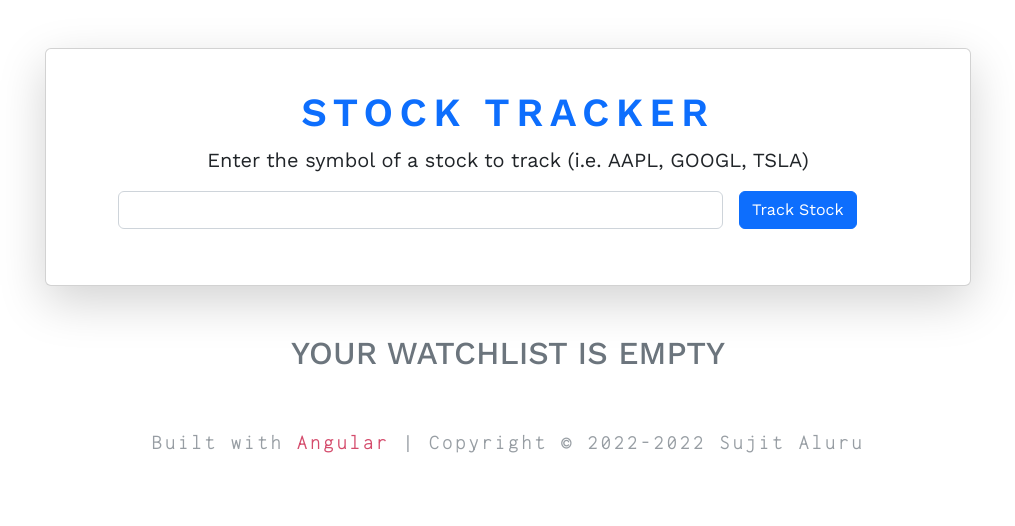
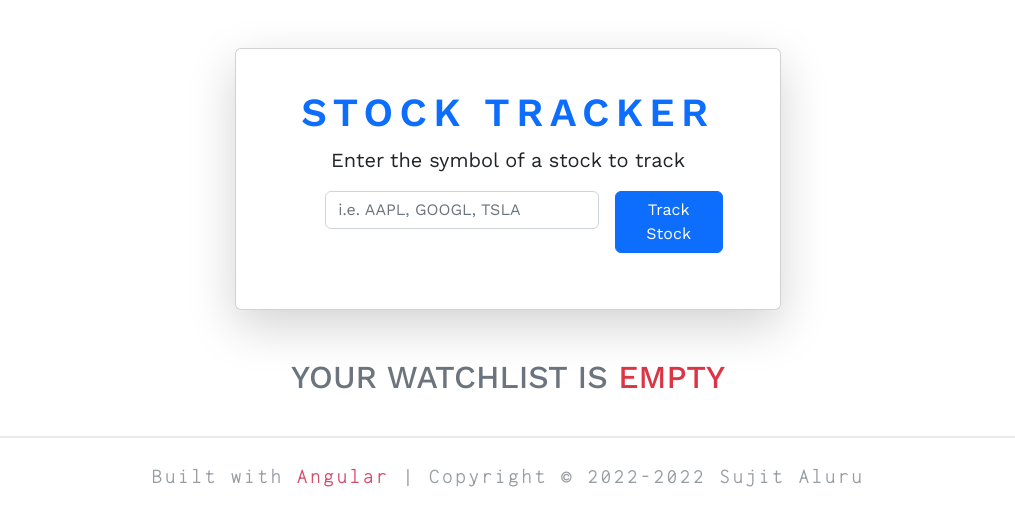
Before and after one commit to xfre32/stock-tracker-app, an Angular app: page / in a window 1280 px wide. Shown: the top 526 px of the page, without its empty margins (132-1147 px from the left). Built offline with nearby package versions, Linux system fonts and the light colour scheme.

Commit message:
ui improvements

```diff
--- a/src/app/app.component.css
+++ b/src/app/app.component.css
@@ -1,3 +1,7 @@
+hr {
+  opacity: 0.15;
+}
+
 p {
   font-family: 'Inconsolata', monospace;
   letter-spacing: 0.2rem;
--- a/src/app/app.component.html
+++ b/src/app/app.component.html
@@ -2,8 +2,13 @@
   <div class="row">
     <div class="col-12">
       <router-outlet></router-outlet>
-      <footer class="mt-5 container">
-        <p class="text-secondary lead text-center">Built with <span>Angular</span> | Copyright &copy; 2022-{{year}} Sujit Aluru</p>
+    </div>
+  </div>
+  <div class="row px-5 mx-5 mt-3">
+    <div class="col-12">
+      <footer class="my-3 container bg-white">
+        <hr class="border border-secondary border-1">
+        <p class="pt-2 text-secondary lead text-center">Built with <span>Angular</span> | Copyright &copy; 2022-{{year}} Sujit Aluru</p>
       </footer>
     </div>
   </div>
--- a/src/app/components/home/home.component.html
+++ b/src/app/components/home/home.component.html
@@ -1,18 +1,20 @@
 <div class="container">
     <div class="row justify-content-center mt-5">
-        <div class="col-12 col-md-10">
-            <div class="card shadow-lg p-4 mb-5 bg-body rounded">
+        <div class="col-12 col-md-6">
+            <div class="card shadow-lg py-4 px-0 mb-5 bg-body rounded">
                 <div class="card-body">
                     <h1 class="text-primary text-center" style="letter-spacing: 0.4rem;">STOCK TRACKER</h1>
-                    <p class="lead text-center">Enter the symbol of a stock to track (i.e. AAPL, GOOGL, TSLA)</p>
+                    <p class="lead text-center">Enter the symbol of a stock to track</p>
                     <div class="row ms-4 g-3 justify-content-center mb-3">
-                        <div class="col-9">
-                            <input oninput="this.value = this.value.toUpperCase()" id="stockInput" type="text" class="form-control" [(ngModel)]="stockInput" maxlength="5" required>
+                        <div class="col-1"></div>
+                        <div class="col-7">
+                            <input oninput="this.value = this.value.toUpperCase()" id="stockInput" type="text" placeholder="i.e. AAPL, GOOGL, TSLA" class="form-control" [(ngModel)]="stockInput" maxlength="5" required>
                         </div>
                         <div class="col-3">
                             <button id="trackBtn" class="btn btn-primary"
                             (click)="trackStock(stockInput)">Track Stock</button>
                         </div>
+                        <div class="col-1"></div>
                     </div>
                 </div>
             </div>
--- a/src/app/components/home/home.component.ts
+++ b/src/app/components/home/home.component.ts
@@ -11,14 +11,15 @@ export class HomeComponent implements OnInit {
     public stockInput: string = '';
     constructor(private localStorage: LocalStorageService, private stockList: StocksListControllerService) {}
 
+    ngOnInit(): void {}
+
     public trackStock(stockInput: string): void{
         if(stockInput.length > 0) {
-          console.log(stockInput)
           const currentSearchedSymbols = this.localStorage.getData('watchlist');
-
           if (_.find(currentSearchedSymbols, (searchedSymbol) => searchedSymbol === stockInput)) {
             alert(`${stockInput} has already been added to watchlist`);
-          } else {
+          }
+          else {
             if (currentSearchedSymbols) {
               this.localStorage.saveData('watchlist', [...currentSearchedSymbols, stockInput]);
             } else {
@@ -26,15 +27,10 @@ export class HomeComponent implements OnInit {
             }
             this.stockList.addStock(stockInput);
           }
-
           this.stockInput = '';
         }
-
         else {
-          alert('No data entered')
+          alert('Enter a Symbol')
         }
     }
-
-    ngOnInit(): void {}
-
 }
--- a/src/app/components/home/stocks-list/stocks-list.component.html
+++ b/src/app/components/home/stocks-list/stocks-list.component.html
@@ -1,7 +1,7 @@
 <div *ngIf="stockList$ | async as stockList" class="container-fluid">
     <div class="row">
-      <h2 *ngIf="stockList.length === 0" class="text-center text-secondary">YOUR WATCHLIST IS EMPTY</h2>
-      <h2 *ngIf="stockList.length > 0" class="text-center text-secondary mb-4">YOUR WATCHLIST</h2>
+      <h2 *ngIf="stockList.length === 0" class="text-center text-secondary">YOUR WATCHLIST IS <span class="text-danger">EMPTY</span></h2>
+      <h2 *ngIf="stockList.length > 0" class="text-center text-secondary mb-4">YOUR WATCHLIST HAS <span class="text-primary">{{stockList.length}}</span> ITEM(S)</h2>
         <div *ngFor="let stock of stockList" class="col-12 col-md-4">
             <div *ngIf="stock.isLoaded !== true" class="card mb-5">
                 <div class="card-body">
```
Also changed, not shown: 7 other files (tests, documents, lock files or other folders).
